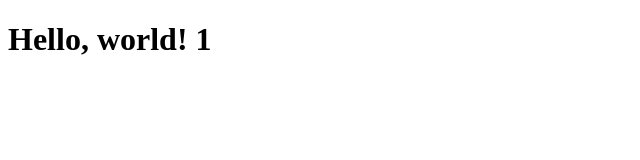
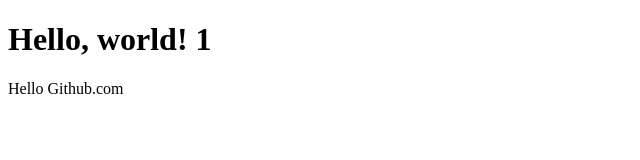
Before and after one commit to RMGMateo/Desktop1-first-Repo, a plain HTML site: page index.html in a window 1280 px wide. Shown: the whole page, without its empty margins (0-640 px from the left). Drawn offline with Linux system fonts and the light colour scheme.

Commit message:
new paragraph

```diff
--- a/index.html
+++ b/index.html
@@ -5,5 +5,6 @@
     </head>
     <body>
         <h1>Hello, world! 1 </h1>
+        <p> Hello Github.com </p>
     </body>
 </html>
```
